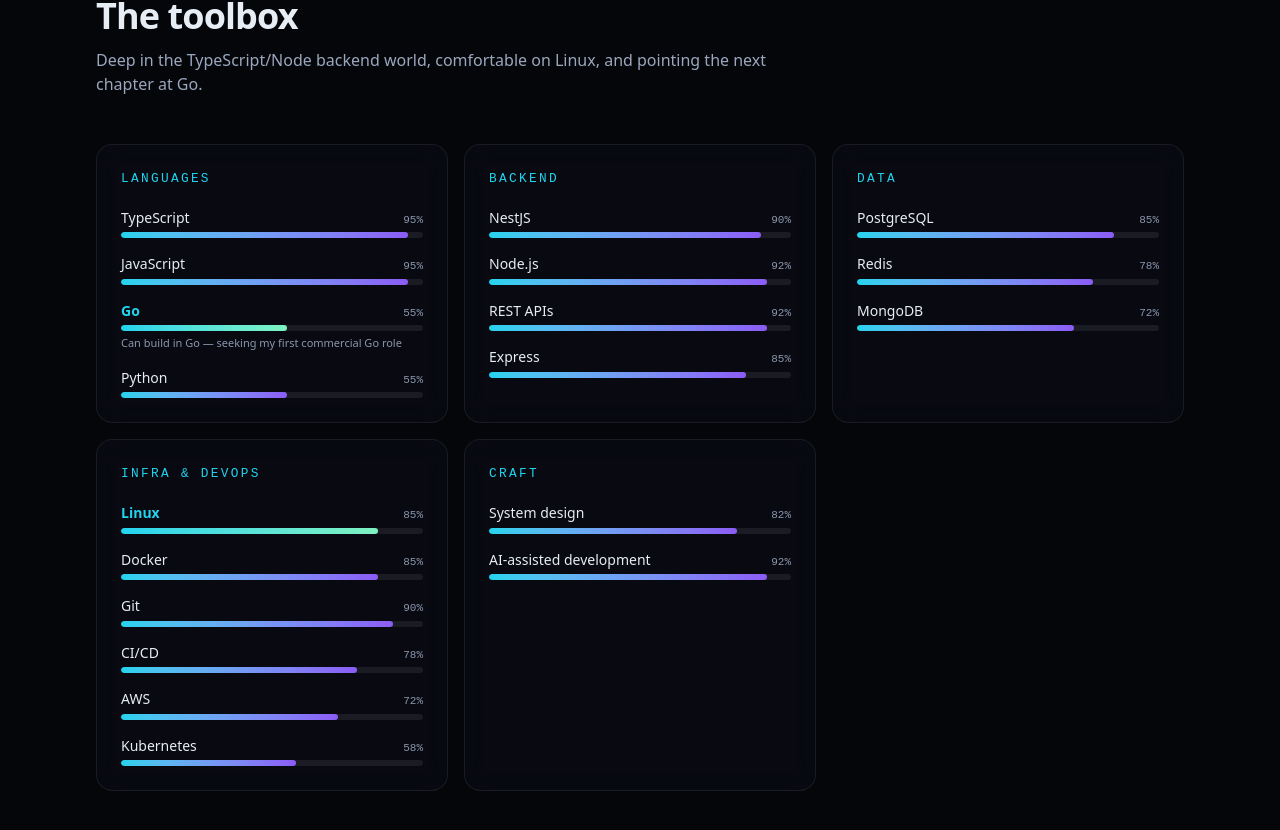
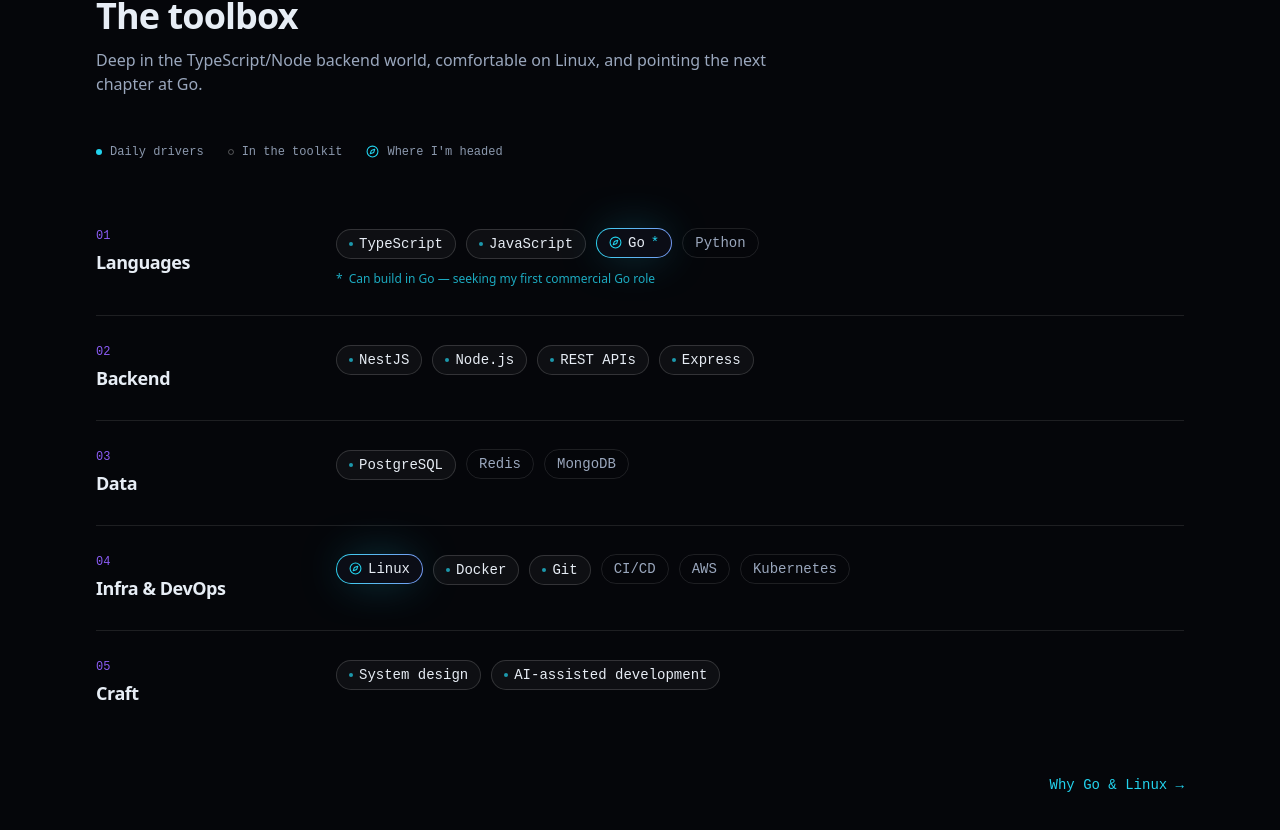
Before and after one commit to InveterateCoder/InveterateCoder.github.io, a React (Vite) app: page / in a window 1280 px wide. Shown: the part 2234-3064 px from the top of the page. Built offline with nearby package versions, Linux system fonts and the light colour scheme.

Commit message:
feat: enhance Skills section with legend and focus indicators

```diff
--- a/src/content/en.ts
+++ b/src/content/en.ts
@@ -88,6 +88,9 @@
         highlight: s.highlight,
       })),
     })),
+    legend: { core: 'Daily drivers', supporting: 'In the toolkit', focus: "Where I'm headed" },
+    focusSr: 'where I am headed',
+    focusLink: 'Why Go & Linux',
   },
 
   experience: {
--- a/src/content/ru.ts
+++ b/src/content/ru.ts
@@ -166,6 +166,9 @@
         note: s.note ? 'Пишу на Go — ищу первую коммерческую роль на Go' : s.note,
       })),
     })),
+    legend: { core: 'Ежедневные инструменты', supporting: 'В арсенале', focus: 'Куда двигаюсь' },
+    focusSr: 'куда двигаюсь',
+    focusLink: 'Почему Go и Linux',
   },
 
   experience: {
--- a/src/sections/Skills.tsx
+++ b/src/sections/Skills.tsx
@@ -1,10 +1,8 @@
-import { motion } from 'motion/react'
+import { Compass } from 'lucide-react'
 import { useContent } from '@/hooks/useContent'
 import { Section } from '@/components/layout/Section'
 import { SectionHeading } from '@/components/ui/SectionHeading'
-import { GlowCard } from '@/components/ui/GlowCard'
 import { Reveal } from '@/components/ui/Reveal'
-import { useReducedMotion } from '@/hooks/useReducedMotion'
 import { cn } from '@/lib/cn'
 
 interface SkillItem {
@@ -14,32 +12,53 @@
   highlight?: boolean
 }
 
-function SkillBar({ skill }: { skill: SkillItem }) {
-  const reduce = useReducedMotion()
+/** Threshold that splits "daily drivers" from "in the toolkit" — felt as
+ *  visual weight, never shown as a number. */
+const CORE = 80
+const slug = (s: string) => s.toLowerCase().replace(/[^a-z0-9]+/g, '-')
+
+const CHIP_BASE =
+  'inline-flex items-center gap-1.5 rounded-full border px-3 py-1 text-sm font-mono transition-colors duration-300'
+
+function SkillChip({ skill, focusSr }: { skill: SkillItem; focusSr: string }) {
+  const describedBy = skill.note ? `note-${slug(skill.name)}` : undefined
+
+  // Focus axis (Go / Linux): the loudest chip — a shimmering gradient ring.
+  if (skill.highlight) {
+    return (
+      <span
+        aria-describedby={describedBy}
+        className="inline-block rounded-full bg-gradient-to-r from-cyan to-violet bg-[length:200%_auto] p-px align-middle shadow-glow motion-safe:animate-gradient"
+      >
+        <span className="inline-flex items-center gap-1.5 rounded-full bg-surface px-3 py-1 font-mono text-sm font-medium text-ink">
+          <Compass size={13} className="text-cyan" aria-hidden />
+          {skill.name}
+          {skill.note && (
+            <span aria-hidden className="text-cyan">
+              *
+            </span>
+          )}
+          <span className="sr-only"> — {focusSr}</span>
+        </span>
+      </span>
+    )
+  }
+
+  // Proficiency axis: daily driver (brighter, dotted) vs quieter toolkit chip.
+  const daily = skill.level >= CORE
   return (
-    <div>
-      <div className="mb-1 flex items-baseline justify-between gap-2">
-        <span className={cn('text-sm', skill.highlight ? 'font-semibold text-cyan' : 'text-ink')}>
-          {skill.name}
-        </span>
-        <span className="font-mono text-[11px] text-faint">{skill.level}%</span>
-      </div>
-      <div className="h-1.5 w-full overflow-hidden rounded-full bg-white/8">
-        <motion.div
-          className={cn(
-            'h-full rounded-full',
-            skill.highlight
-              ? 'bg-gradient-to-r from-cyan to-lime'
-              : 'bg-gradient-to-r from-cyan to-violet',
-          )}
-          initial={{ width: reduce ? `${skill.level}%` : 0 }}
-          whileInView={{ width: `${skill.level}%` }}
-          viewport={{ once: true, amount: 0.6 }}
-          transition={{ duration: 1, ease: 'easeOut' }}
-        />
-      </div>
-      {skill.note && <p className="mt-1 text-[11px] text-faint">{skill.note}</p>}
-    </div>
+    <span
+      aria-describedby={describedBy}
+      className={cn(
+        CHIP_BASE,
+        daily
+          ? 'border-white/15 bg-white/[0.04] font-medium text-ink hover:border-white/30'
+          : 'border-white/10 text-muted hover:border-white/20 hover:text-ink',
+      )}
+    >
+      {daily && <span aria-hidden className="h-1 w-1 rounded-full bg-cyan/70" />}
+      {skill.name}
+    </span>
   )
 }
 
@@ -55,20 +74,72 @@
         subtitle={skills.subtitle}
       />
 
-      <div className="grid gap-4 sm:grid-cols-2 lg:grid-cols-3">
-        {skills.groups.map((group, i) => (
-          <Reveal key={group.title} delay={i * 0.06}>
-            <GlowCard className="h-full">
-              <h3 className="eyebrow mb-5">{group.title}</h3>
-              <div className="space-y-4">
-                {group.skills.map((skill) => (
-                  <SkillBar key={skill.name} skill={skill} />
-                ))}
+      {/* Legend — the key that replaces percentages. */}
+      <Reveal className="mb-10 flex flex-wrap items-center gap-x-6 gap-y-2 font-mono text-xs text-faint">
+        <span className="inline-flex items-center gap-2">
+          <span aria-hidden className="h-1.5 w-1.5 rounded-full bg-cyan" />
+          {skills.legend.core}
+        </span>
+        <span className="inline-flex items-center gap-2">
+          <span aria-hidden className="h-1.5 w-1.5 rounded-full border border-white/30" />
+          {skills.legend.supporting}
+        </span>
+        <span className="inline-flex items-center gap-2">
+          <Compass size={13} className="text-cyan" aria-hidden />
+          {skills.legend.focus}
+        </span>
+      </Reveal>
+
+      <div className="divide-y divide-white/10">
+        {skills.groups.map((group, gi) => {
+          const notes = group.skills.filter((s) => s.note)
+          return (
+            <Reveal key={group.title} delay={gi * 0.05}>
+              <div className="grid gap-4 py-7 lg:grid-cols-[200px_1fr] lg:gap-10">
+                {/* Left rail: ordinal + category, editorial-index style */}
+                <div className="flex items-baseline gap-3 lg:flex-col lg:items-start lg:gap-1">
+                  <span className="font-mono text-xs text-violet">
+                    {String(gi + 1).padStart(2, '0')}
+                  </span>
+                  <h3 className="text-lg font-semibold tracking-tight text-ink">{group.title}</h3>
+                </div>
+
+                {/* Right column: chip cluster (author order preserved) + footnotes */}
+                <div>
+                  <ul role="list" className="flex flex-wrap gap-2.5">
+                    {group.skills.map((skill) => (
+                      <li key={skill.name}>
+                        <SkillChip skill={skill} focusSr={skills.focusSr} />
+                      </li>
+                    ))}
+                  </ul>
+
+                  {notes.map((skill) => (
+                    <p
+                      key={skill.name}
+                      id={`note-${slug(skill.name)}`}
+                      className="mt-3 flex items-start gap-1.5 text-xs text-cyan/80"
+                    >
+                      <span aria-hidden>*</span>
+                      {skill.note}
+                    </p>
+                  ))}
+                </div>
               </div>
-            </GlowCard>
-          </Reveal>
-        ))}
+            </Reveal>
+          )
+        })}
       </div>
+
+      {/* Flag the direction; the #go section tells the story. */}
+      <Reveal className="mt-10 flex justify-end">
+        <a
+          href="#go"
+          className="font-mono text-sm text-cyan transition-colors hover:text-magenta"
+        >
+          {skills.focusLink} &rarr;
+        </a>
+      </Reveal>
     </Section>
   )
 }
```
